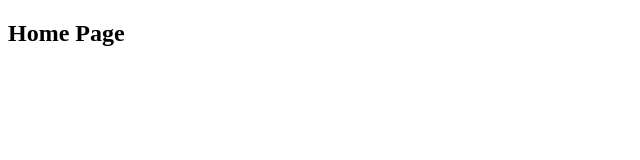
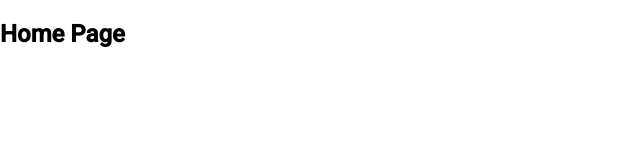
Before and after one commit to Gorett/owner-test, an Angular app: page / in a window 1280 px wide. Shown: the top 160 px of the page, without its empty margins (0-640 px from the left). Built offline with nearby package versions, Linux system fonts and the light colour scheme.

Commit message:
[repo-history] Angular material added

```diff
--- a/angular.json
+++ b/angular.json
@@ -28,6 +28,7 @@
               "src/assets"
             ],
             "styles": [
+              "./node_modules/@angular/material/prebuilt-themes/indigo-pink.css",
               "src/styles.less"
             ],
             "scripts": []
@@ -93,6 +94,7 @@
               "src/assets"
             ],
             "styles": [
+              "./node_modules/@angular/material/prebuilt-themes/indigo-pink.css",
               "src/styles.less"
             ],
             "scripts": []
@@ -124,6 +126,7 @@
           }
         }
       }
-    }},
+    }
+  },
   "defaultProject": "dynasty-owner-test"
 }
--- a/package.json
+++ b/package.json
@@ -12,13 +12,16 @@
   "private": true,
   "dependencies": {
     "@angular/animations": "~8.2.14",
+    "@angular/cdk": "~8.2.3",
     "@angular/common": "~8.2.14",
     "@angular/compiler": "~8.2.14",
     "@angular/core": "~8.2.14",
     "@angular/forms": "~8.2.14",
+    "@angular/material": "^8.2.3",
     "@angular/platform-browser": "~8.2.14",
     "@angular/platform-browser-dynamic": "~8.2.14",
     "@angular/router": "~8.2.14",
+    "hammerjs": "^2.0.8",
     "rxjs": "~6.4.0",
     "tslib": "^1.10.0",
     "zone.js": "~0.9.1"
--- a/src/app/app.module.ts
+++ b/src/app/app.module.ts
@@ -5,6 +5,7 @@
 import { AppComponent } from './app.component';
 import { AppRoutingModule } from './app-routing.module';
 import { RepoHistoryModule } from './repo-history/repo-history.module';
+import { BrowserAnimationsModule } from '@angular/platform-browser/animations';
 
 @NgModule({
   declarations: [
@@ -15,6 +16,7 @@
     AppRoutingModule,
     HttpClientModule,
     RepoHistoryModule,
+    BrowserAnimationsModule,
   ],
   providers: [],
   bootstrap: [AppComponent],
--- a/src/index.html
+++ b/src/index.html
@@ -6,6 +6,8 @@
   <base href="/">
   <meta name="viewport" content="width=device-width, initial-scale=1">
   <link rel="icon" type="image/x-icon" href="favicon.ico">
+  <link href="https://fonts.googleapis.com/css?family=Roboto:300,400,500&display=swap" rel="stylesheet">
+  <link href="https://fonts.googleapis.com/icon?family=Material+Icons" rel="stylesheet">
 </head>
 <body>
   <app-root></app-root>
--- a/src/main.ts
+++ b/src/main.ts
@@ -1,3 +1,4 @@
+import 'hammerjs';
 import { enableProdMode } from '@angular/core';
 import { platformBrowserDynamic } from '@angular/platform-browser-dynamic';
 
--- a/src/styles.less
+++ b/src/styles.less
@@ -1 +1,4 @@
 /* You can add global styles to this file, and also import other style files */
+
+html, body { height: 100%; }
+body { margin: 0; font-family: Roboto, "Helvetica Neue", sans-serif; }
```
Also changed, not shown: 1 other file (tests, documents, lock files or other folders).
